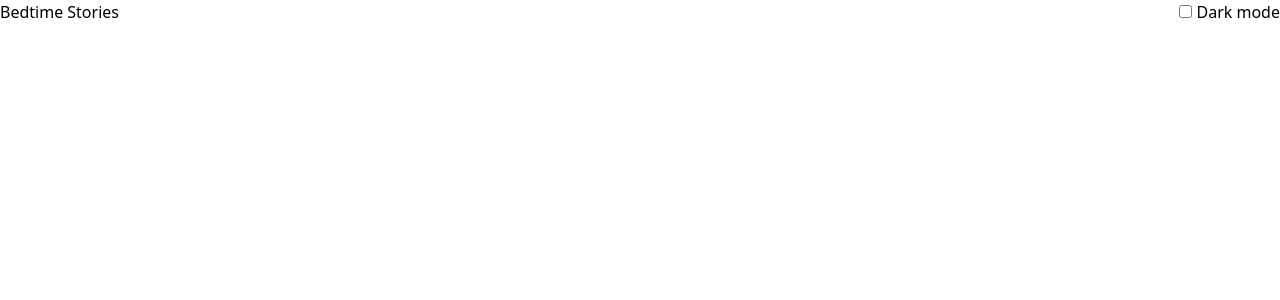
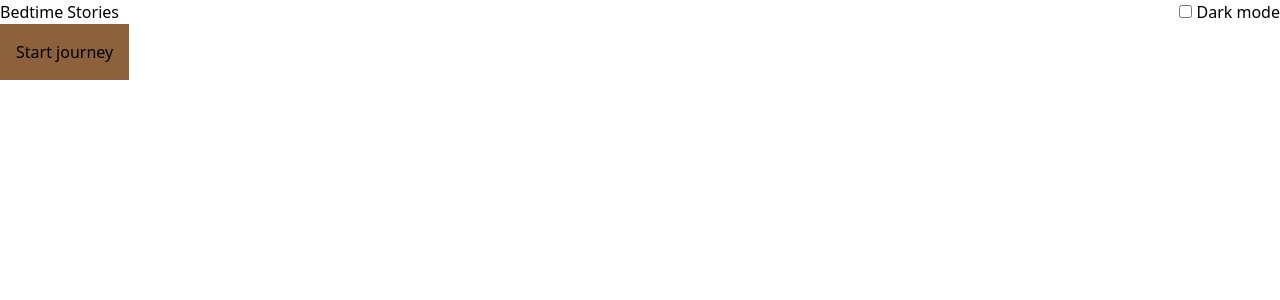
Before and after one commit to jpgdiv/fullstackathon2023, a SvelteKit app: page / in a window 1280 px wide. Shown: the top 300 px of the page. Built offline with nearby package versions, Linux system fonts and the light colour scheme.

Commit message:
Add initial base `<Button />` component

```diff
--- /dev/null
+++ b/src/lib/Button/Button.svelte
@@ -0,0 +1,6 @@
+<script lang="ts">
+</script>
+
+<button class="bg-bts-brown p-4">
+	<slot />
+</button>
--- /dev/null
+++ b/src/lib/Button/StartButton.svelte
@@ -0,0 +1,9 @@
+<script>
+	import Button from './Button.svelte';
+</script>
+
+<Button
+	on:click={() => {
+		console.log('click');
+	}}>Start journey</Button
+>
--- a/src/lib/StartButton.svelte
+++ /dev/null
@@ -1 +0,0 @@
-<button>start</button>
--- a/src/routes/+page.svelte
+++ b/src/routes/+page.svelte
@@ -1,4 +1,7 @@
 <script lang="ts">
+	import StartButton from '$lib/Button/StartButton.svelte';
 </script>
 
-<section />
+<section>
+	<StartButton />
+</section>
```
